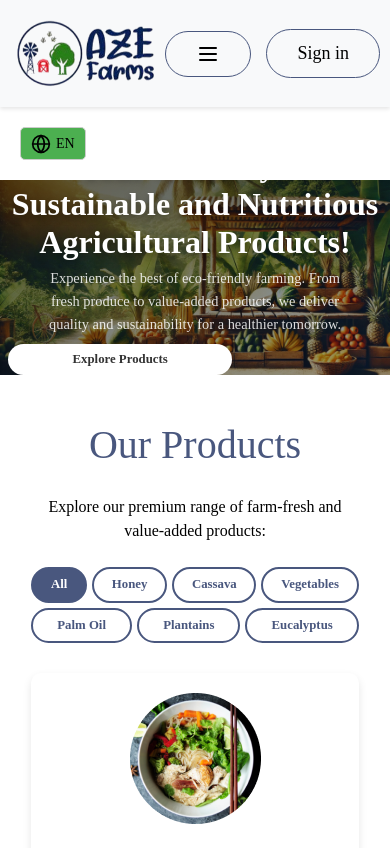
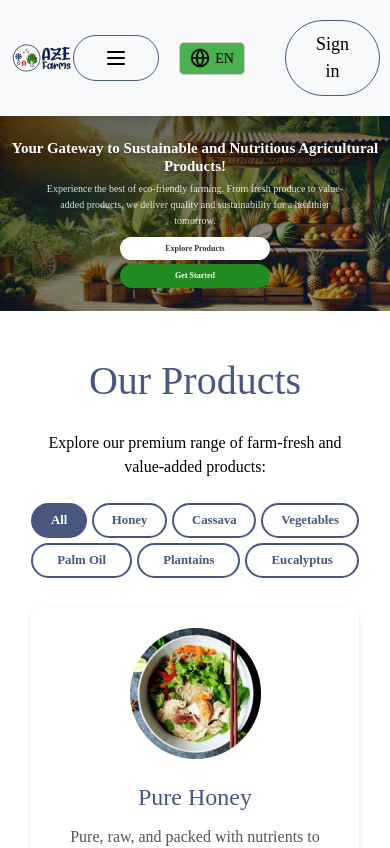
Before and after one commit to Agafina/azefarmz, a React (Create React App) app in the folder frontend/: page /en/ in a window 390 px wide. Shown: the top 848 px of the page. Built offline with nearby package versions, Linux system fonts and the light colour scheme.

Commit message:
working on respinsiveness

```diff
--- a/frontend/src/App.js
+++ b/frontend/src/App.js
@@ -44,7 +44,7 @@ function App() {
       {showLogin && <LoginPopUp setShowLogin={setShowLogin} />}
       <div className="app">
         <Navbar setShowLogin={setShowLogin} />
-        <LanguageSwitcher />
+
         <Routes>
           <Route path="/:lang" element={<Home />} />
           <Route path="/:lang/about-us" element={<AboutPage />} />
--- a/frontend/src/components/Header/Header.css
+++ b/frontend/src/components/Header/Header.css
@@ -99,15 +99,18 @@
 }
 
 /* Responsive Design */
-@media (max-width: 768px) {
+@media (max-width: 770px) {
   .header-buttons {
     flex-direction: column;
     gap: 1vw;
+    justify-content: center;
+    align-items: center;
   }
 
   .header-button {
-    width: 60%;
+    width: 40%;
     padding: 1.5vw 3vw;
+
   }
 }
 
@@ -138,3 +141,33 @@
     padding: 1.5vw 3vw;
   }
 }
+@media(max-width: 523px){
+   .header-title{
+    font-size: 20px;
+  }
+  .header-description{
+    font-size: 15px;
+  }
+}
+@media(max-width: 460px){
+  .header-title{
+   font-size: 15px;
+ }
+ .header-description{
+   font-size: 10px;
+ }
+ .header-button{
+  font-size: clamp(0.5rem, 0.4vw, 1rem);
+ }
+}
+@media(max-width: 310px){
+  .header-title{
+   font-size: clamp(0.6rem, 0.4vw, 1rem);
+ }
+ .header-description{
+   font-size: clamp(0.5rem, 0.5vw, 1rem);
+ }
+ .header-button{
+  font-size: clamp(0.4rem, 0.4vw, 1rem);
+ }
+}
--- a/frontend/src/components/Navbar/Navbar.jsx
+++ b/frontend/src/components/Navbar/Navbar.jsx
@@ -5,6 +5,7 @@ import { Link, useNavigate } from "react-router-dom";
 import { StoreContext } from "../../context/StoreContext";
 import { navbar } from "../../assets/data";
 import { Search, ShoppingCart, Menu, X } from "lucide-react";
+import LanguageSwitcher from "../../LanguageSwitcher";
 import { useTranslation } from "react-i18next";  // Import useTranslation
 
 const Navbar = ({ setShowLogin }) => {
@@ -55,6 +56,7 @@ const Navbar = ({ setShowLogin }) => {
         ))}
       </ul>
       <div className="navbar-right">
+        <LanguageSwitcher />
         <div className="search-bar">
           <input type="text" placeholder="Search..." />
           <Search size={20} className="search-icon" />
--- a/frontend/src/components/Products/Products.css
+++ b/frontend/src/components/Products/Products.css
@@ -37,11 +37,14 @@
 }
 
 .search-bar {
-  margin-bottom: 30px;
+display: flex;
+justify-content: center;
+align-items: center;
+margin-bottom: 30px;
 }
 
-.search-bar input {
-  width: 50%;
+.search-bar  input {
+  width: 500px;
   padding: 10px;
   font-size: 1rem;
   border: 2px solid #ccc;
@@ -171,4 +174,21 @@
     padding: 6px 12px;
     font-size: 0.8rem;
   }
+
+
 }
+
+@media (max-width: 1075px){
+  .product-actions{
+    font-size: 13px;
+  }
+}
+@media(max-width:307px){
+  .product-actions{
+    flex-direction: column;
+    align-items: center;
+    justify-content: center;
+    gap: 15px;
+  }
+
+}
```
